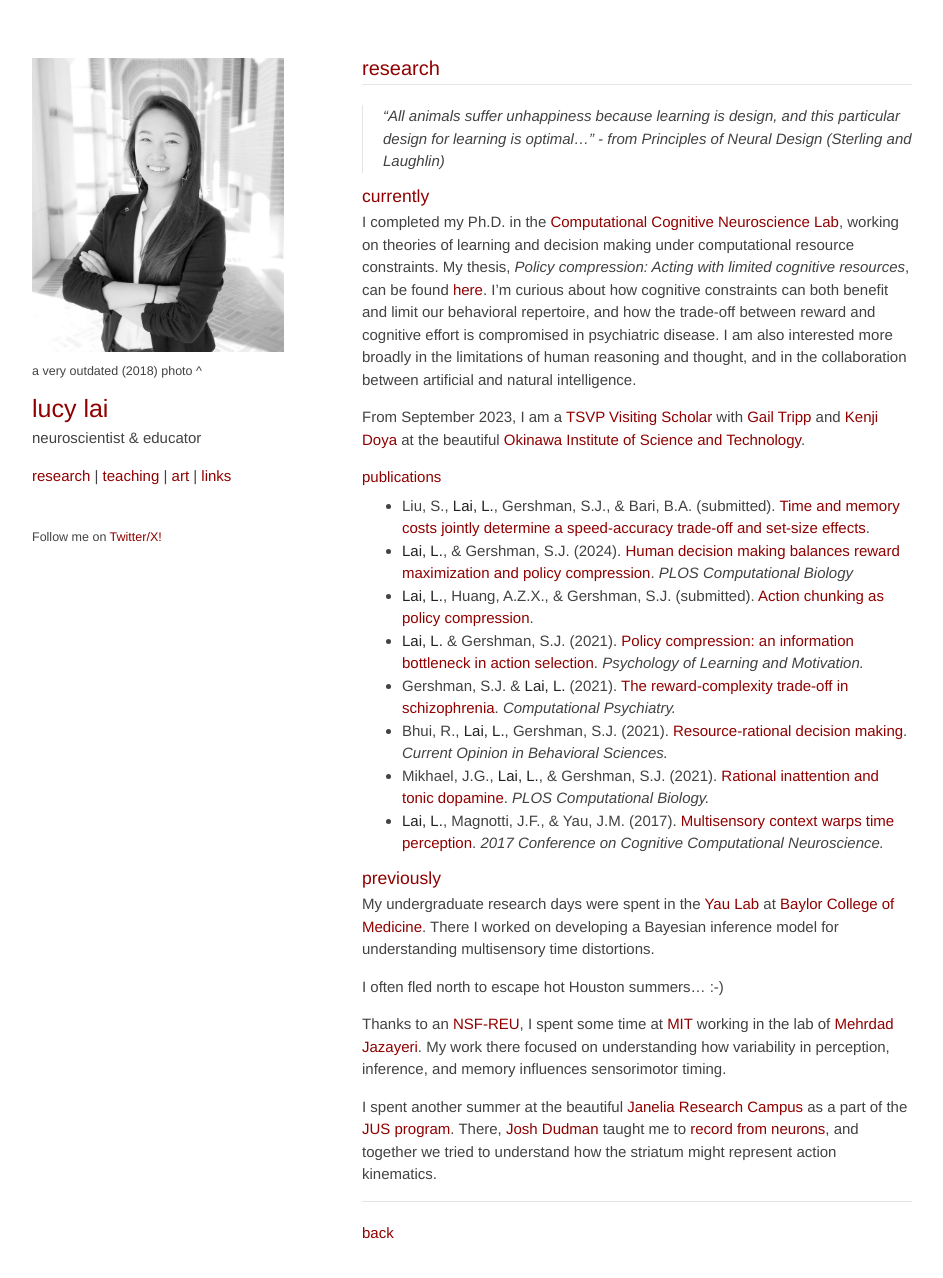
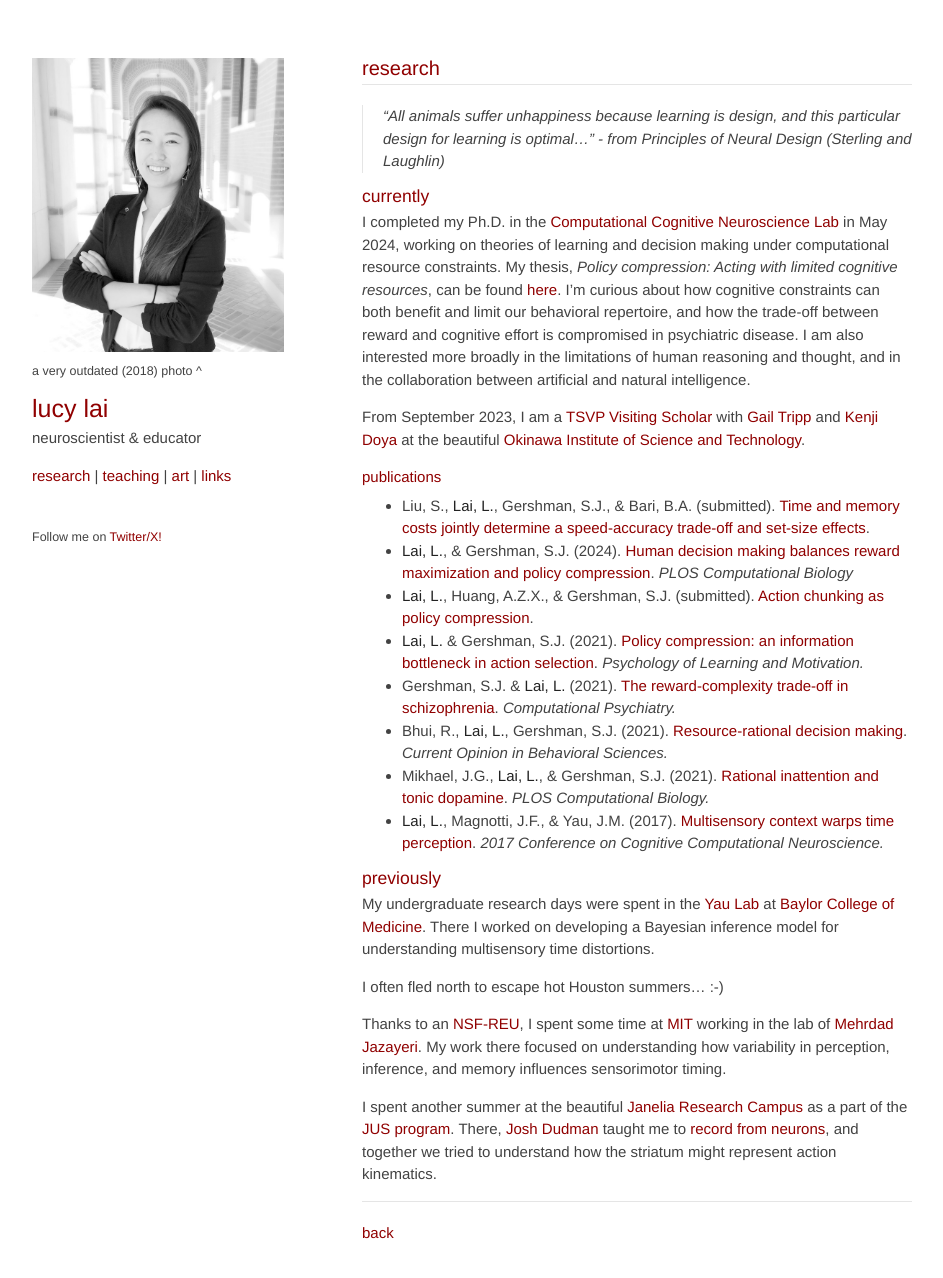
Before and after one commit to lucylai96/lucylai96.github.io, a Jekyll site: the page built from research.md, in a window 1280 px wide and 1309 px high. Shown: the top 1278 px of the window, without its empty margins (168-1111 px from the left). Built offline with Jekyll 4.4.1, drawn with Linux system fonts in a browser that asks for light colours; our own code applies the rules of GitHub Pages for plain Markdown files.

Commit message:
Update research.md

```diff
--- a/research.md
+++ b/research.md
@@ -5,7 +5,7 @@
 > "All animals suffer unhappiness because learning is design, and this particular design for learning is optimal..."  - from Principles of Neural Design (Sterling and Laughlin)
 
 ### currently
-I completed my Ph.D. in the [Computational Cognitive Neuroscience Lab](http://gershmanlab.com/index.html){:target="_blank"}, working on theories of learning and decision making under computational resource constraints. My thesis, _Policy compression: Acting with limited cognitive resources_, can be found <a href="https://dash.harvard.edu/handle/1/37378979" target="_blank">here</a>. I’m curious about how cognitive constraints can both benefit and limit our behavioral repertoire, and how the trade-off between reward and cognitive effort is compromised in psychiatric disease. I am also interested more broadly in the limitations of human reasoning and thought, and in the collaboration between artificial and natural intelligence.
+I completed my Ph.D. in the [Computational Cognitive Neuroscience Lab](http://gershmanlab.com/index.html){:target="_blank"} in May 2024, working on theories of learning and decision making under computational resource constraints. My thesis, _Policy compression: Acting with limited cognitive resources_, can be found <a href="https://dash.harvard.edu/handle/1/37378979" target="_blank">here</a>. I’m curious about how cognitive constraints can both benefit and limit our behavioral repertoire, and how the trade-off between reward and cognitive effort is compromised in psychiatric disease. I am also interested more broadly in the limitations of human reasoning and thought, and in the collaboration between artificial and natural intelligence.
 
 From September 2023, I am a [TSVP Visiting Scholar](https://groups.oist.jp/tsvp){:target="_blank"} with [Gail Tripp](https://groups.oist.jp/hdnu){:target="_blank"} and [Kenji Doya](https://groups.oist.jp/ncu){:target="_blank"} at the beautiful [Okinawa Institute of Science and Technology](https://oist.jp){:target="_blank"}.
 
```
